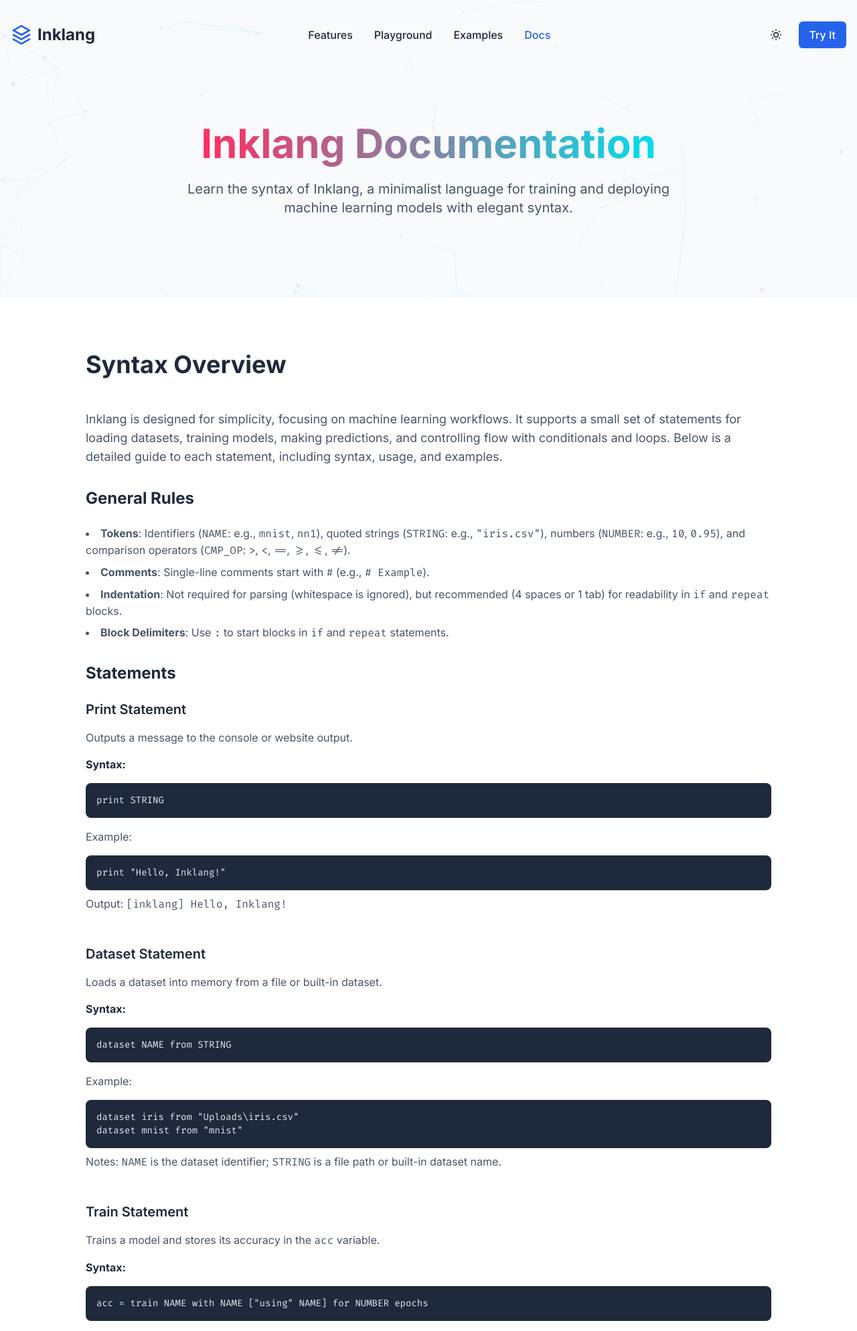
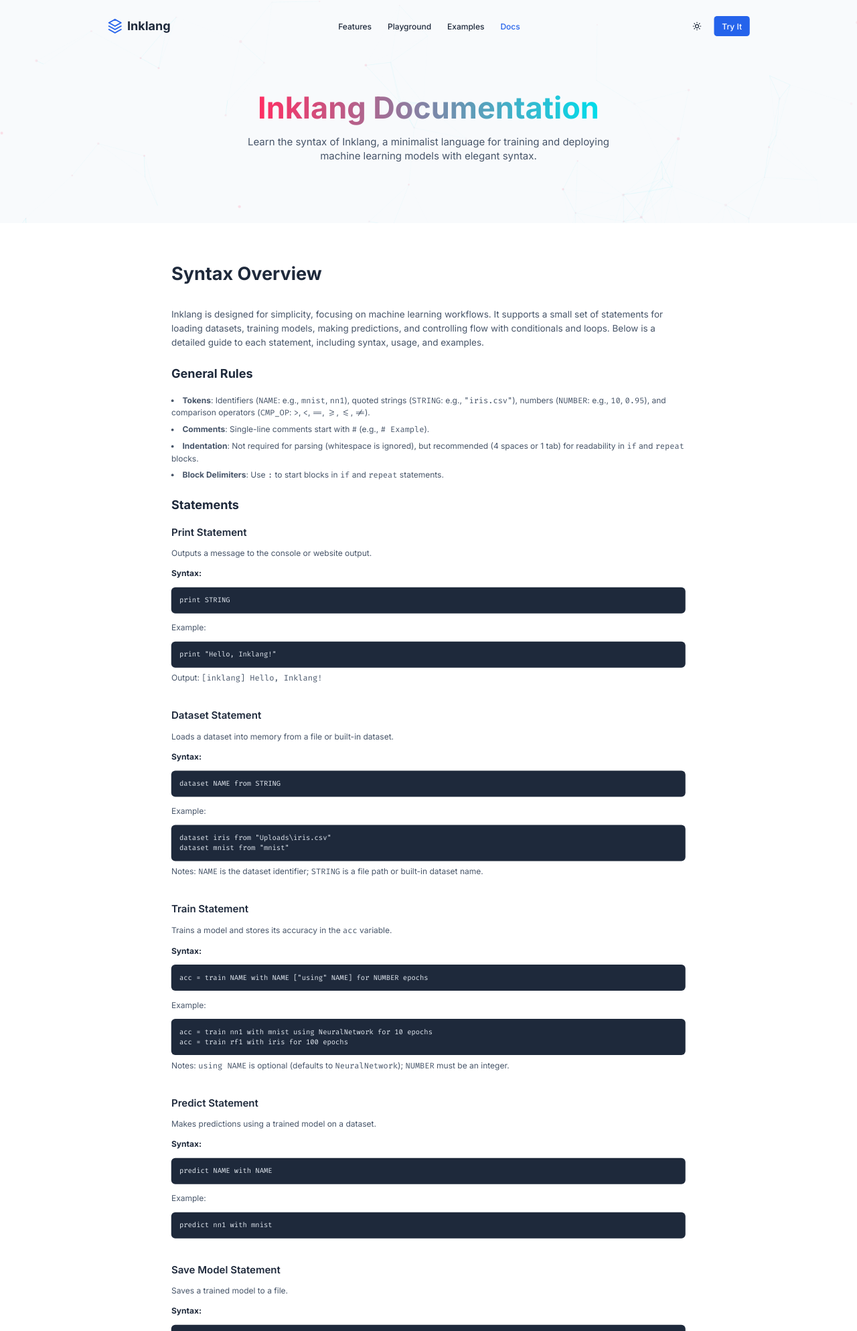
Before and after one commit to aditya-manohar/inklang, a Flask app: page /docs in a window 1280 px wide. Shown: the top 1987 px of the page at 67% size. Run offline with Flask 3, Linux system fonts and the light colour scheme; some libraries are stand-ins or nearby versions.

Commit message:
resized doc page ratio

```diff
--- a/templates/doc.html
+++ b/templates/doc.html
@@ -60,6 +60,17 @@
 
         html {
             scroll-behavior: smooth;
+        }
+
+        body {
+            transform: scale(0.75);
+            transform-origin: top left;
+            width: 133.33vw;
+            /* Compensates for 75% scale: 100 / 0.75 = 133.33% */
+            height: 133.33vh;
+            /* Compensates for 75% scale */
+            overflow-x: hidden;
+            /* Prevents horizontal scrollbar */
         }
 
         .code-block {
```
